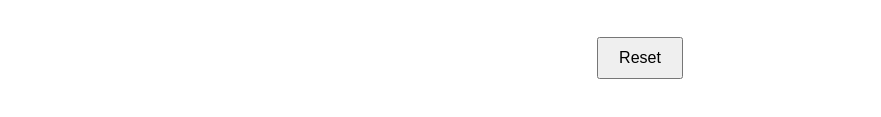
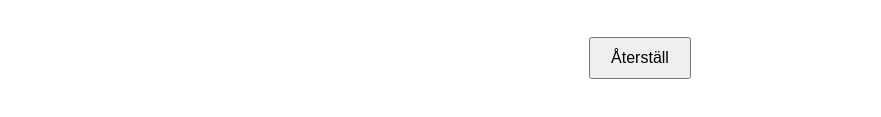
Before and after one commit to Kian-och-Pappa/3-i-rad, a plain HTML site: page index.html in a window 1280 px wide. Shown: the part 437-554 px from the top of the page, without its empty margins (0-881 px from the left). Drawn offline with Linux system fonts and the light colour scheme.

Commit message:
Update index.html

```diff
--- a/index.html
+++ b/index.html
@@ -21,6 +21,6 @@
         <div class="cell" data-index="7"></div>
         <div class="cell" data-index="8"></div>
     </div>
-    <button id="reset-button">Reset</button>
+    <button id="reset-button">Återställ</button>
 </body>
 </html>
```
